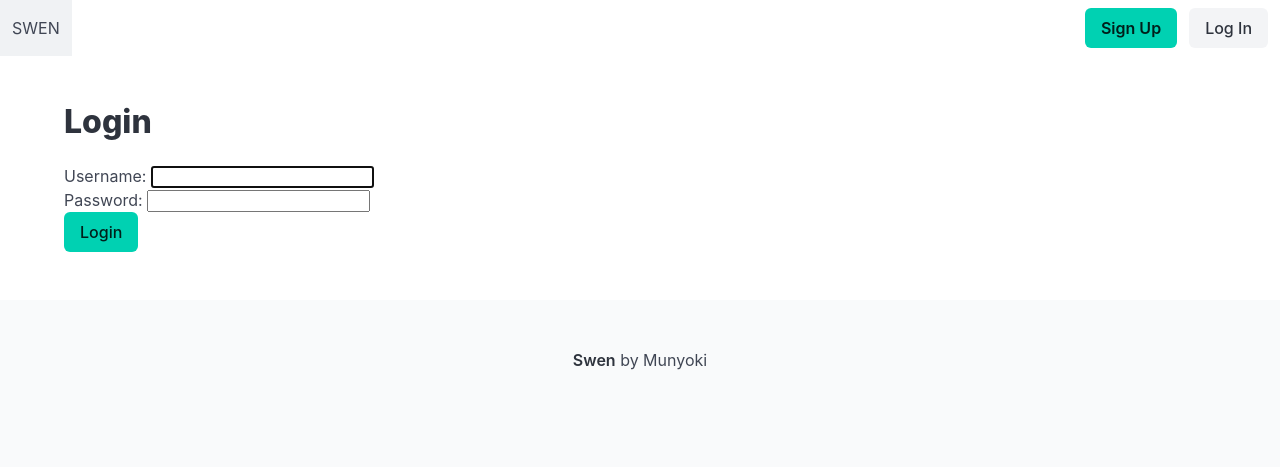
After one commit to MuliJob/saas, a Django app: page /login/ in a window 1280 px wide. The commit adds this page. Shown: the top 467 px of the page. Run offline with Django 5.2, Linux system fonts and the light colour scheme.

Commit message:
user registration and login

```diff
--- a/apps/core/templates/core/base.html
+++ b/apps/core/templates/core/base.html
@@ -11,15 +11,22 @@
 <body>
   <nav class="navbar" role="navigation" aria-label="main navigation">
     <div class="navbar-brand">
-      <a href="/" class="navbar-link">SWEN</a>
+      <a href="/" class="navbar-item">SWEN</a>
     </div>
 
     <div class="navbar-menu">
       <div class="navbar-end">
         <div class="navbar-item">
-          <div class="button">
-            <a href="" class="button is-primary"><strong>Sign Up</strong></a>
-            <a href="" class="button is-light">Log In</a>
+          <div class="buttons">
+            {% if request.user.is_authenticated %}
+              <form action="{% url 'logout' %}" method="post">
+                {% csrf_token %}
+                <button type="submit" class="button is-danger">Log Out</button>
+              </form>
+            {% else %}
+              <a href="{% url 'signup' %}" class="button is-primary"><strong>Sign Up</strong></a>
+              <a href="{% url 'login' %}" class="button is-light">Log In</a>
+            {% endif %}
           </div>
         </div>
       </div>
--- /dev/null
+++ b/apps/core/templates/core/login.html
@@ -0,0 +1,13 @@
+{% extends 'core/base.html' %}
+{% block content %}
+<div class="container">
+  <h1 class="title">Login</h1>
+
+  <form action="" method="post">
+    {% csrf_token %}
+
+    {{ form.as_p }}
+    <button class="button is-primary" type="submit">Login</button>
+  </form>
+</div>
+{% endblock content %}
--- a/apps/core/urls.py
+++ b/apps/core/urls.py
@@ -1,7 +1,11 @@
 """Urls Pattern"""
 from django.urls import path
+from django.contrib.auth.views import LoginView, LogoutView
 from . import views
 
 urlpatterns = [
-  path('', views.homepage, name='home')
+  path('', views.homepage, name='home'),
+  path('signup/', views.signup, name='signup'),
+  path('login/', LoginView.as_view(template_name='core/login.html'), name='login'),
+  path('logout/', LogoutView.as_view(), name='logout'),
 ]
--- a/swen/settings.py
+++ b/swen/settings.py
@@ -27,6 +27,9 @@ DEBUG = True
 
 ALLOWED_HOSTS = []
 
+LOGIN_URL = 'login'
+LOGIN_REDIRECT_URL = 'home'
+LOGOUT_REDIRECT_URL = 'home'
 
 # Application definition
 
```
Also changed, not shown: apps/core/templates/core/signup.html (added, +13 -0 lines), apps/core/views.py (+18 -1 lines).
